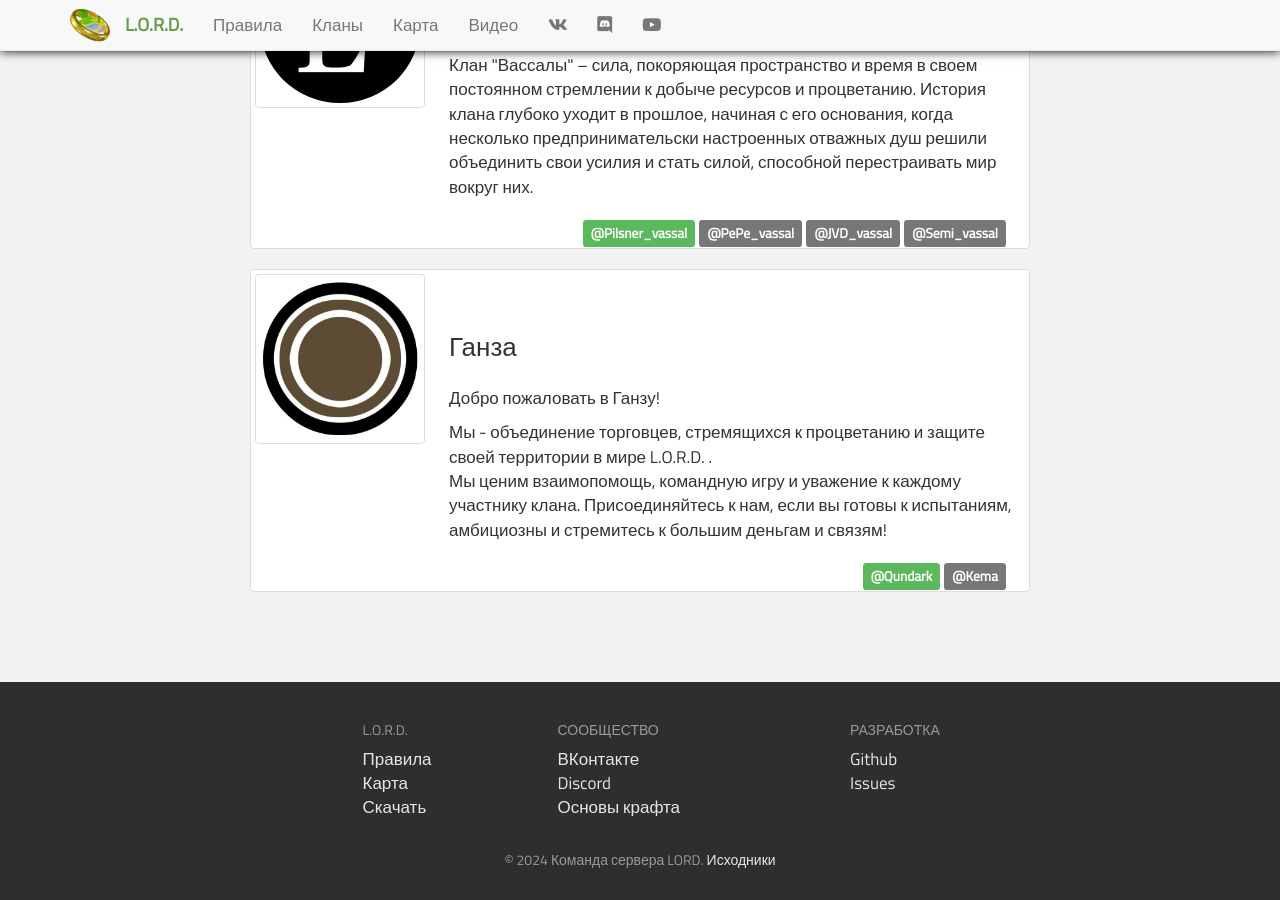
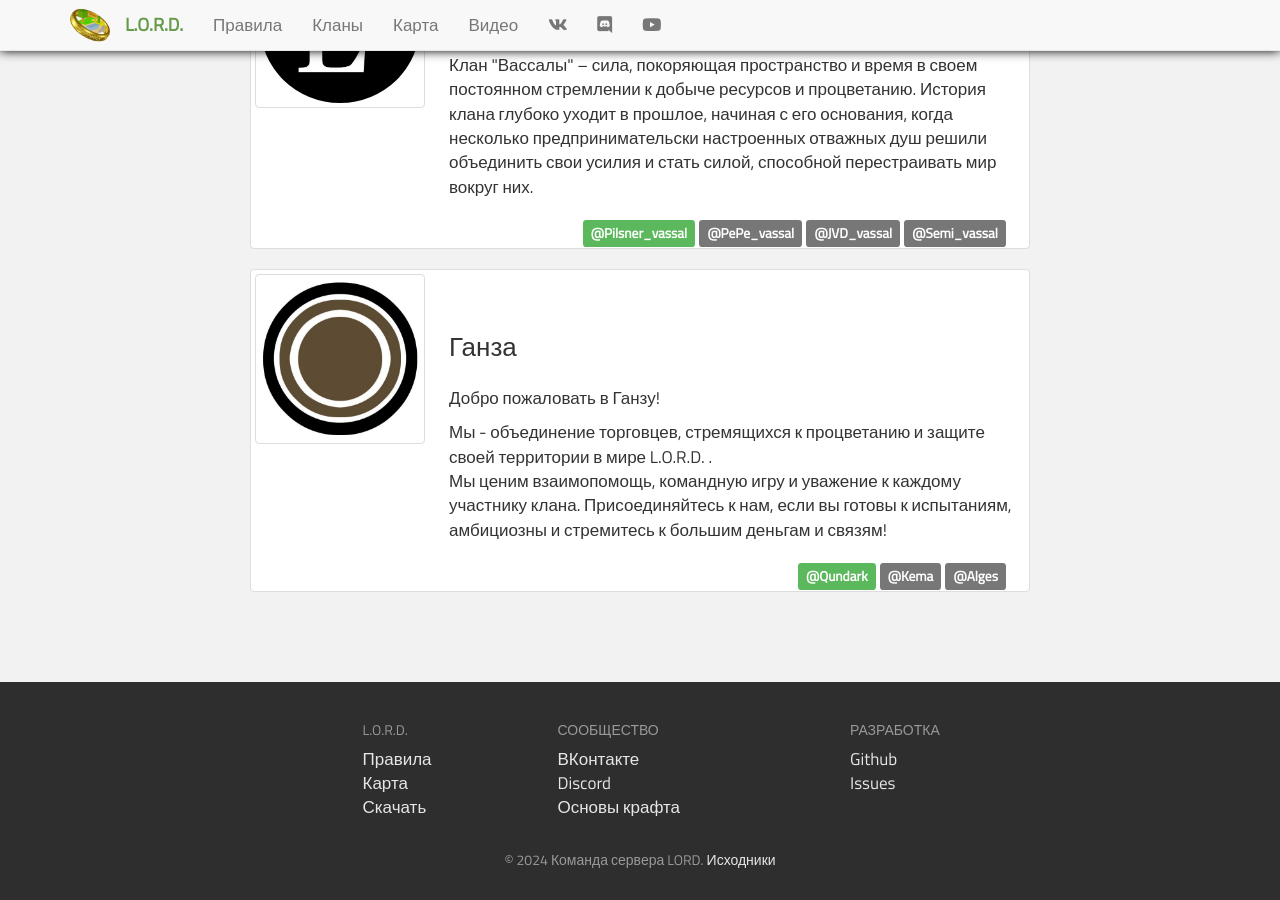
Before and after one commit to lord-server/lord-server.ru, a Jekyll site: the page built from clans.html, in a window 1280 px wide and 900 px high, scrolled down 686 px. Built offline with Jekyll 4.4.1, drawn with Linux system fonts in a browser that asks for light colours.

Commit message:
Add `@Alges` to clan Hansa members.

```diff
--- a/clans.html
+++ b/clans.html
@@ -77,6 +77,7 @@ layout: default
                     <div class="pull-right clan-members">
                         <b class="label label-success" data-toggle="tooltip" title="Глава клана">@Qundark</b>
                         <b class="label label-default">@Kema</b>
+                        <b class="label label-default">@Alges</b>
                     </div>
                 </div>
             </div>
```
